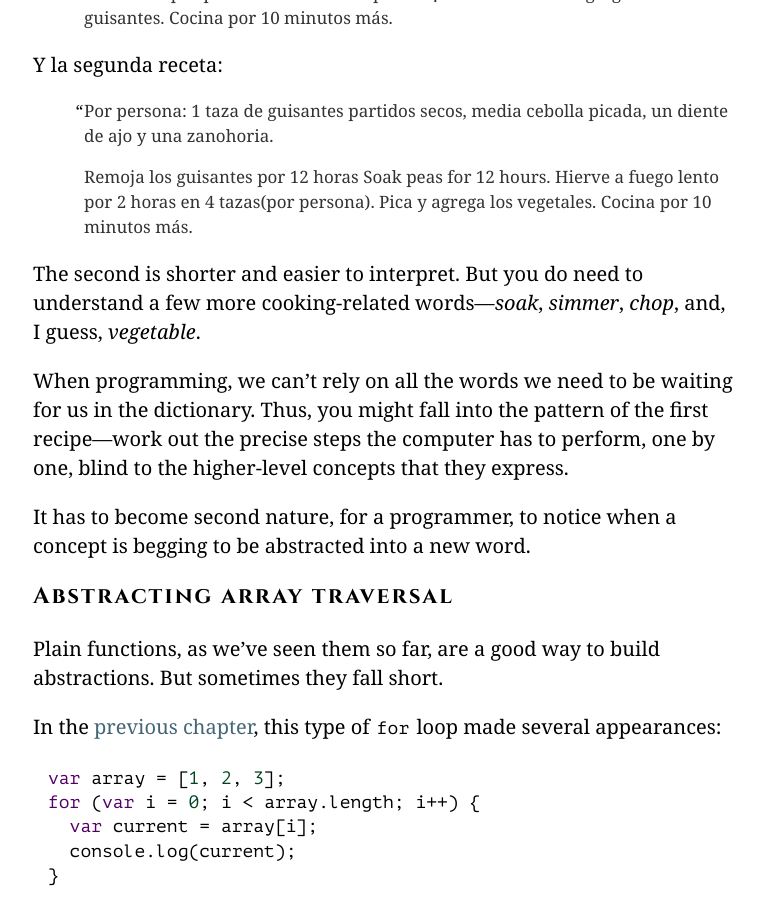
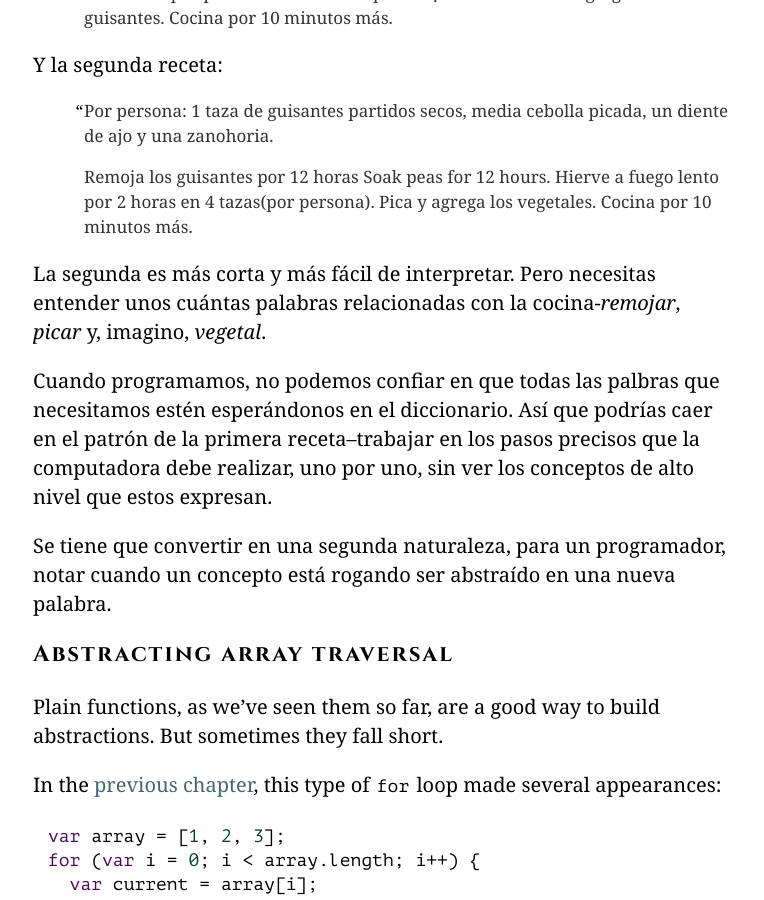
Before and after one commit to hectorip/Eloquent-JavaScript-ES-online, a Jekyll site: the page chapters/05_higher_order.html, which Jekyll copies as it is, in a window 1280 px wide and 900 px high, scrolled down 1832 px. Shown: the whole window, without its empty margins (257-1021 px from the left). Built offline with Jekyll 4.4.1, drawn with Linux system fonts in a browser that asks for light colours; nearby versions of some CDN libraries; library files that are not in the unit come from our copies.

```diff
--- a/chapters/05_higher_order.html
+++ b/chapters/05_higher_order.html
@@ -103,15 +103,16 @@ Soak peas for 12 hours. Hierve a fuego lento por 2 horas en
 4 tazas(por persona). Pica y agrega los vegetales. Cocina por 10 minutos más.</p>
 
 </blockquote>
-<p><a class=p_ident id="p_cSeY164LbX" href="#p_cSeY164LbX"></a>The second is shorter and easier to interpret. But
-you do need to understand a few more cooking-related words—<em>soak</em>,
-<em>simmer</em>, <em>chop</em>, and, I guess, <em>vegetable</em>.</p>
-<p><a class=p_ident id="p_g/g3l7uyEG" href="#p_g/g3l7uyEG"></a>When programming, we can&#8217;t rely on all the words we need to be waiting
-for us in the dictionary. Thus, you might fall into the pattern of the
-first recipe—work out the precise steps the computer has to perform,
-one by one, blind to the higher-level concepts that they express.</p>
-<p><a class=p_ident id="p_SfvOkDsRNZ" href="#p_SfvOkDsRNZ"></a>It has to become second nature, for a programmer, to
-notice when a concept is begging to be abstracted into a new word.</p>
+<p><a class=p_ident id="p_//EvaJgK1s" href="#p_//EvaJgK1s"></a>La segunda es más corta y más fácil de interpretar. Pero
+necesitas entender unos cuántas palabras relacionadas con la cocina-<em>remojar</em>,
+<em>picar</em> y, imagino, <em>vegetal</em>.</p>
+<p><a class=p_ident id="p_2GLKAqL5sr" href="#p_2GLKAqL5sr"></a>Cuando programamos, no podemos confiar en que todas las palbras que necesitamos
+estén esperándonos en el diccionario. Así que podrías caer en el patrón de
+la primera receta–trabajar en los pasos precisos que la computadora debe realizar,
+uno por uno, sin ver los conceptos de alto nivel que estos expresan.</p>
+<p><a class=p_ident id="p_/TcU5WtFOI" href="#p_/TcU5WtFOI"></a>Se tiene que convertir en una segunda naturaleza, para un
+programador, notar cuando un concepto está rogando ser abstraído en
+una nueva palabra.</p>
 <h2><a class=h_ident id="h_inPZJ813r4" href="#h_inPZJ813r4"></a>Abstracting array traversal</h2>
 <p><a class=p_ident id="p_kYV0l7wLUe" href="#p_kYV0l7wLUe"></a>Plain functions, as we&#8217;ve seen them so far, are a good
 way to build abstractions. But sometimes they fall short.</p>
```
Also changed, not shown: 1 other file.
